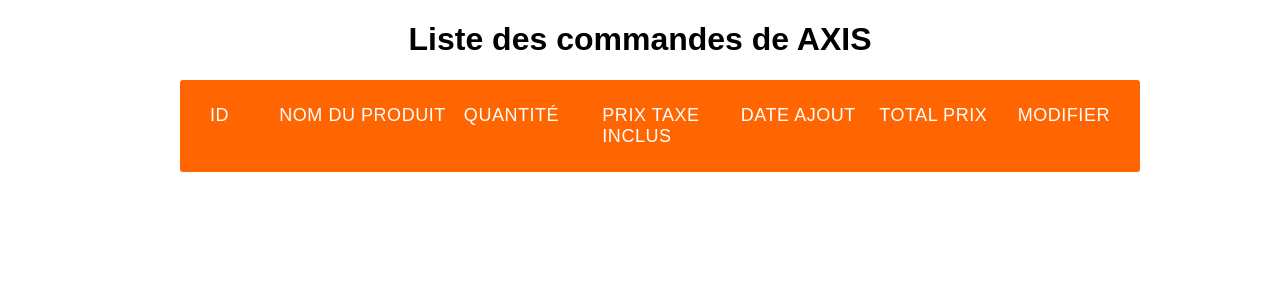
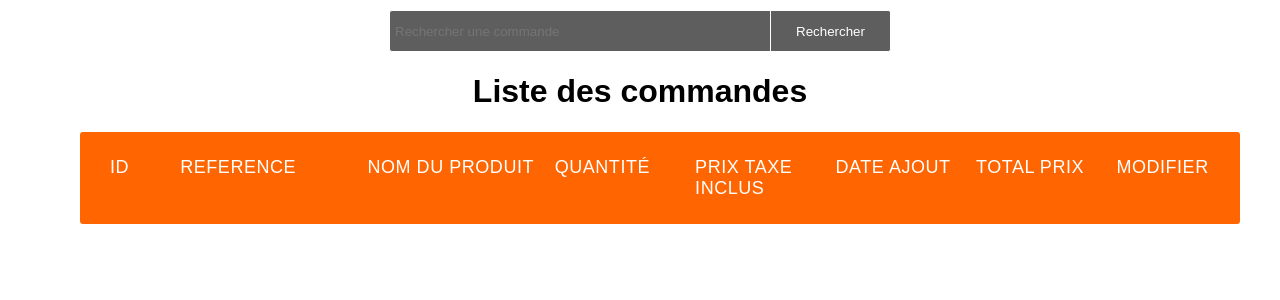
Before and after one commit to Guewen147/Mission_framework, a CodeIgniter 4 app: template app/Views/pages/commandeaxis.php in a window 1280 px wide. Shown: the top 300 px of the page. Run offline with PHP 8.4 and a stand-in for CodeIgniter, Linux system fonts and the light colour scheme; the template is opened without the code that fills it, so the values that code supplies are empty; some libraries are stand-ins or nearby versions.

Commit message:
Pages mini changement

```diff
--- a/app/Views/pages/commandeaxis.php
+++ b/app/Views/pages/commandeaxis.php
@@ -3,25 +3,30 @@
 
 <head>
     <meta charset="utf-8" />
-    <title>Liste des commandes de AXIS</title>
+    <title>Liste des commandes</title>
     <link href="<?= base_url('assets/css/style.css') ?>" rel="stylesheet" type="text/css">
 
 </head>
 
 <body>
-    <h1> Liste des commandes de AXIS </h1>
+<form class="search" method="GET">
+        <input class="send" type="search" name="q" placeholder="Rechercher une commande">
+        <button type="submit" action="<?php echo base_url('Home/recherche') ?>">Rechercher</button>
+    </form>
+    <h1> Liste des commandes </h1>
 
 
-    <div class="container">
+    <div class="container1">
         <ul class="responsive-table">
             <li class="table-header">
                 <div class="col col-1">ID</div>
+                <div class="col col-2">Reference</div>
                 <div class="col col-2">Nom du Produit</div>
                 <div class="col col-3">Quantité</div>
                 <div class="col col-3">Prix taxe inclus</div>
                 <div class="col col-3">Date ajout</div>
                 <div class="col col-3">Total Prix</div>
-                <div class="col col-4">MODIFIER</div>
+                <div class="col col-5">MODIFIER</div>
 
             </li>
             <!-- div contenant les infos des commandes AXIS -->
@@ -30,28 +35,17 @@
             if (!empty($id_data)) {
                 foreach ($id_data as $row) { ?>
                     <li class="table-row">
-                        <div class="col col-1" data-label="id_product"> <?php echo $row->id_order . '<br>'; ?> </div>
+                        <div class="col col-1" data-label="id_order"> <?php echo $row-> id_order . ''; ?> </div>
+                        <div class="col col-2" data-label="reference"> <?php echo $row-> reference . '<br>'; ?> </div>
                         <div class="col col-2" data-label="product_name"> <?php echo $row->product_name ?></div>
                         <div class="col col-3" data-label="quantite"><?php echo '&emsp;' . '&emsp;' .  $row->product_quantity . '<br>'; ?></div>
                         <div class="col col-3" data-label="prix"> <?php echo $row->total_price_tax_incl . '<br>'; ?> </div>
                         <div class="col col-3" data-label="date"> <?php echo $row->date_add . '<br>'; ?> </div>
                         <div class="col col-3" data-label="total_prix"> <?php echo $row->total_prix . '<br>'; ?></div>
-                        <div class="col col-4" data-label="MODIFIER"><a href="<?php echo base_url('Home/modif_order') ?>?id_order=<?php echo $row->id_order; ?>"><span id=button>Modifier</span id=button> </a></div>
+                        <div class="col col-5" data-label="MODIFIER"><a href="<?php echo base_url('Home/modif_order') ?>?id_order=<?php echo $row->id_order; ?>"><span id=button>Modifier</span id=button> </a></div>
 
                     </li>
             <?php }
             } ?>
         </ul>
     </div>
-    <div>
-        <?php
-
-        if ($pager) {
-            $pager->setPath('Home');
-
-            echo $pager->links();
-        }
-
-        ?>
-
-    </div>
--- a/app/Views/pages/modif_order.php
+++ b/app/Views/pages/modif_order.php
@@ -48,8 +48,8 @@
                     } ?>
                         </li>
                         <li class="table-row">
-                            <div class="col col-4" data-label="RETOUR"><input style="height: 50px;" onclick="history.go(-1)" id=button value="Retour"> </div>
-                            <div class="col col-4" data-label="RETOUR"><input type="hidden" name="id" value="<?php echo $order->id_order; ?>" /><input type="submit" style="margin-right:20%;height: 50px;" name="update_order" id="button" value="Modifier"></div>
+                            <div class="col col-1" data-label="RETOUR"><input style="height: 50px;" onclick="history.go(-1)" id=button value="Retour"> </div>
+                            <div class="col col-1" data-label="RETOUR"><input type="hidden" name="modif" value="<?php echo $order->id_order; ?>" /><input type="submit" style="margin-left:0%;height: 50px;" name="update_order" id="button" value="Modifier"></div>
                         </li>
             </form>
         </ul>
--- a/app/Views/pages/modif_price.php
+++ b/app/Views/pages/modif_price.php
@@ -70,13 +70,13 @@
                                 <div class="col col-3" data-label="price_vente"><?php echo $product->price; ?></div>
                             </li>
                         <?php }
-                        ?> <div class="col col-4" data-label="RETOUR"><input type="hidden" name="id" value="<?php echo $product->id_product; ?>" /><input type="submit" style="margin-right:20%;height: 50px;" name="update" id="button" value="Modifier"></div>
+                        ?> <div class="col col-4" data-label="RETOUR"><input type="hidden" name="id" value="<?php echo $product->id_product; ?>" /><input type="submit" style="margin-left:0% ;height: 50px;" name="update" id="button" value="Modifier"></div>
                 <?php }
             } ?>
                 </li>
                 <li class="table-row">
                     <div class="col col-4" data-label="RETOUR"><input style="height: 50px;" onclick="history.go(-1)" id=button value="Retour"> </div>
-                    <div class="col col-4" data-label="MODIFIER"><a href="<?php echo base_url('Home/produit_marque') ?>"><input style="margin-right:20%;height: 50px;" value="Accueil" id="button"></input></a></div>
+                    <div class="col col-4" data-label="MODIFIER"><a href="<?php echo base_url('Home/produit_marque') ?>"><input style="margin-right:20%;height: 50px;" value="Marques Produits" id="button"></input></a></div>
                 </li>
                     </form>
         </ul>
```
Also changed, not shown: app/Views/pages/home.php (+58 -1 lines), app/Views/pages/prixhikvision.php (+11 -8 lines).
